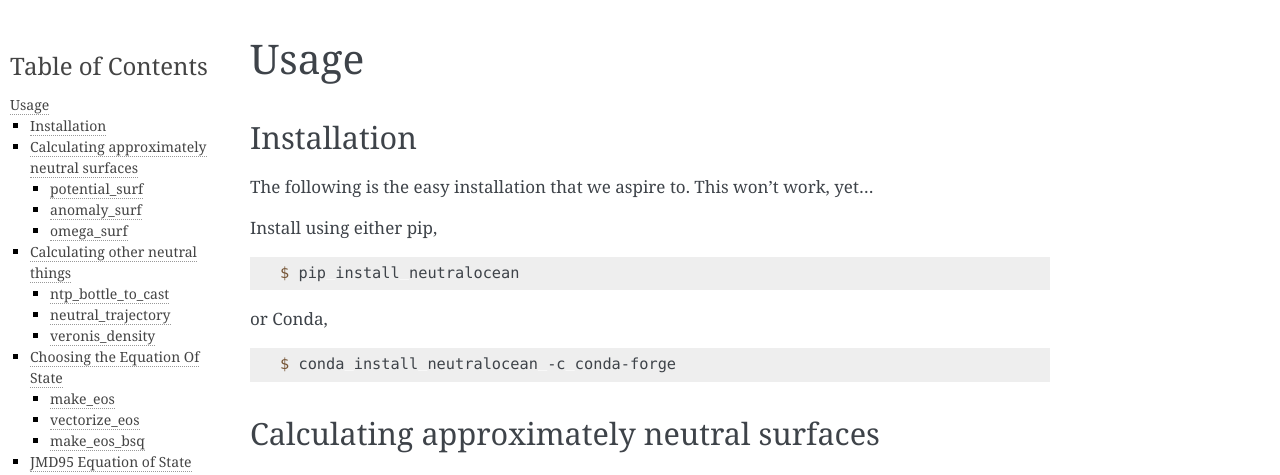
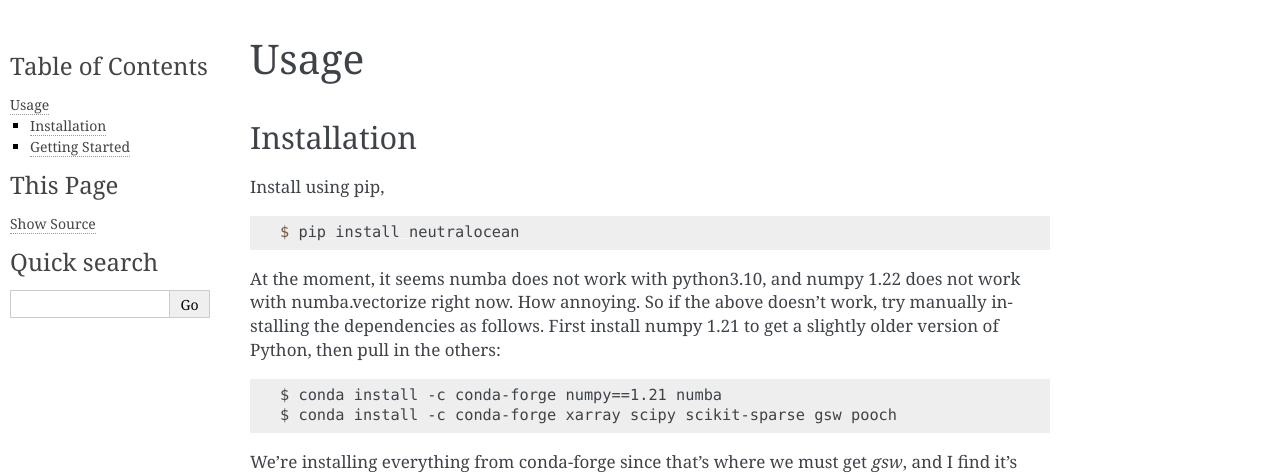
Before and after one commit to geoffstanley/neutralocean, a Sphinx documentation site: the page built from docs/usage.rst, in a window 1280 px wide and 1400 px high. Shown: the top 475 px of the window. Built offline with Sphinx 7.4.7, drawn with Linux system fonts in a browser that asks for light colours; some of the changed text lies outside the part shown.

Commit message:
must use vectorize_eos on rho_p.  doco updates

```diff
--- a/docs/usage.rst
+++ b/docs/usage.rst
@@ -4,133 +4,20 @@
 Installation
 ------------
 
-The following is the easy installation that we aspire to.  This won't work, yet...
-
-Install using either pip,
+Install using pip,
 
 .. code-block:: console
 
     $ pip install neutralocean
 
-or Conda,
+At the moment, it seems numba does not work with python3.10, and numpy 1.22 does not work with numba.vectorize right now. How annoying.  So if the above doesn't work, try manually installing the dependencies as follows.  First install numpy 1.21 to get a slightly older version of Python, then pull in the others::
 
-.. code-block:: console
+	$ conda install -c conda-forge numpy==1.21 numba
+	$ conda install -c conda-forge xarray scipy scikit-sparse gsw pooch
 
-	$ conda install neutralocean -c conda-forge
+We're installing everything from conda-forge since that's where we must get `gsw`, and I find it's better (in terms of resolving the environment) to have everything or nothing from conda-forge.
 
 
-
-Calculating approximately neutral surfaces
-------------------------------------------
-
-potential_surf
-~~~~~~~~~~~~~~
-.. autofunction:: neutralocean.surface.trad.potential_surf
-
-anomaly_surf
-~~~~~~~~~~~~
-.. autofunction:: neutralocean.surface.trad.anomaly_surf
-
-omega_surf
-~~~~~~~~~~
-.. autofunction:: neutralocean.surface.omega.omega_surf
-
-
-Calculating other neutral things
---------------------------------
-
-ntp_bottle_to_cast
-~~~~~~~~~~~~~~~~~~
-.. autofunction:: neutralocean.traj.ntp_bottle_to_cast
-
-neutral_trajectory
-~~~~~~~~~~~~~~~~~~
-.. autofunction:: neutralocean.traj.neutral_trajectory
-
-veronis_density
-~~~~~~~~~~~~~~~
-.. autofunction:: neutralocean.label.veronis_density
-
-Choosing the Equation Of State
-------------------------------
-
-make_eos
-~~~~~~~~
-.. autofunction:: neutralocean.eos.tools.make_eos
-
-vectorize_eos
-~~~~~~~~~~~~~
-.. autofunction:: neutralocean.eos.tools.vectorize_eos
-
-make_eos_bsq
-~~~~~~~~~~~~~
-.. autofunction:: neutralocean.eos.tools.make_eos_bsq
-
-
-JMD95 Equation of State
------------------------
-.. automodule:: neutralocean.eos.jmd95
-
-rho
-~~~
-.. autofunction:: neutralocean.eos.jmd95.rho
-
-rho_s_t
-~~~~~~~
-.. autofunction:: neutralocean.eos.jmd95.rho_s_t
-
-rho_p
-~~~~~
-.. autofunction:: neutralocean.eos.jmd95.rho_p
-
-JMDFWG06 Equation of State
------------------------
-.. automodule:: neutralocean.eos.jmdfwg06
-
-rho
-~~~
-.. autofunction:: neutralocean.eos.jmdfwg06.rho
-
-rho_s_t
-~~~~~~~
-.. autofunction:: neutralocean.eos.jmdfwg06.rho_s_t
-
-rho_p
-~~~~~
-.. autofunction:: neutralocean.eos.jmdfwg06.rho_p
-
-TEOS-10 GSW Equation of State
------------------------------
-
-rho
----
-.. autofunction:: neutralocean.eos.gsw.rho
-
-rho_s_t
-~~~~~~~
-.. autofunction:: neutralocean.eos.gsw.rho_s_t
-
-rho_p
-~~~~~
-.. autofunction:: neutralocean.eos.gsw.rho_p
-
-
-Vertical Interpolation
-----------------------
-
-make_interpolator
-~~~~~~~~~~~~~~~~~
-.. autofunction:: neutralocean.interp1d.make_interpolator
-
-
-select_ppc
-~~~~~~~~~~
-.. autofunction:: neutralocean.ppinterp.select_ppc
-
-ppval
-~~~~~
-.. autofunction:: neutralocean.ppinterp.ppval
-
-ppval_two
-~~~~~~~~~
-.. autofunction:: neutralocean.ppinterp.ppval_two
+Getting Started
+---------------
+Have a look at the script in `run_OCCA.py` in `neutralocean/examples/`
```
Also changed, not shown: docs/API.rst (added, +125 -0 lines), docs/index.rst (+24 -5 lines), docs/internals.rst (+24 -7 lines), setup.cfg (+4 -24 lines), 6 other files.
